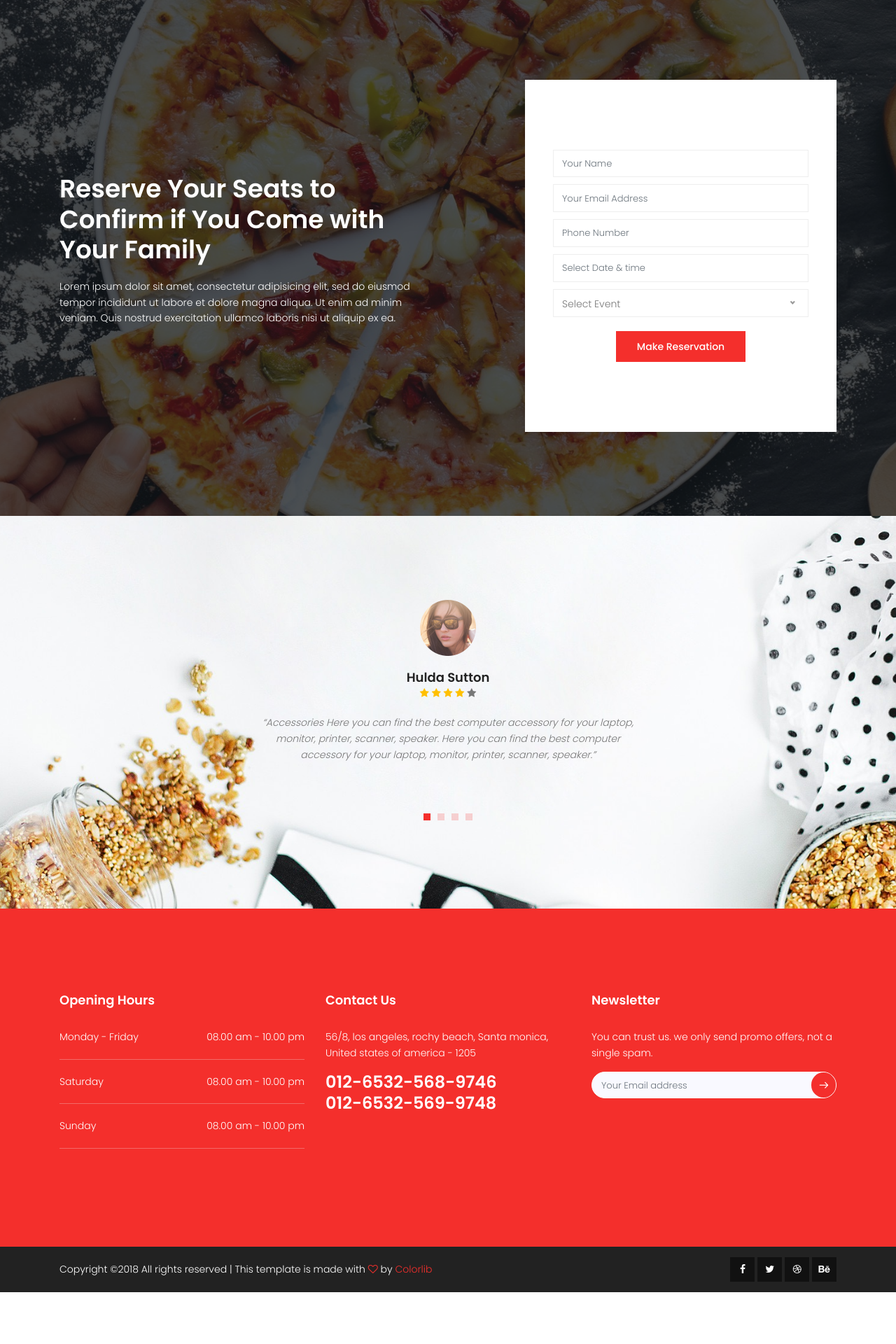
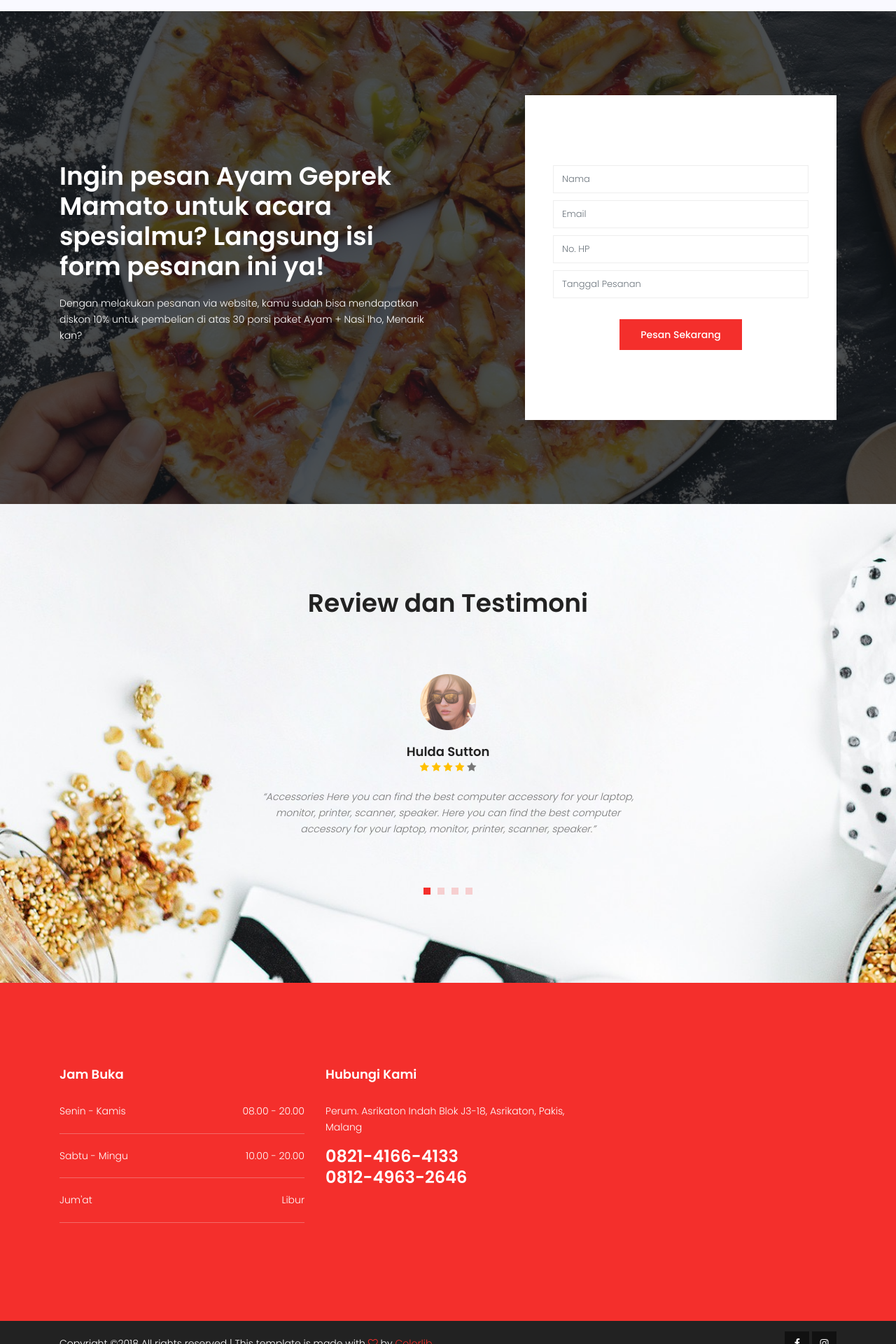
Before and after one commit to rzkmsjhr/geprekmamato, a CodeIgniter app: page /geprekmamato/ in a window 1280 px wide. Shown: the part 3160-5080 px from the top of the page at 70% size. Before the commit the page ends 5006 px from the top, so only its background shows below. Run offline with CodeIgniter, Linux system fonts and the light colour scheme; some libraries are stand-ins or nearby versions.

Commit message:
edit template home

```diff
--- a/application/views/v_home.php
+++ b/application/views/v_home.php
@@ -24,7 +24,7 @@
       <link rel="stylesheet" href="<?php echo base_url()?>assets/home/css/font-awesome.min.css">
       <link rel="stylesheet" href="<?php echo base_url()?>assets/home/css/bootstrap.css">
       <link rel="stylesheet" href="<?php echo base_url()?>assets/home/css/magnific-popup.css">
-      <link rel="stylesheet" href="<?php echo base_url()?>assets/home/css/jquery-ui.css">
+      <link rel="stylesheet" href="//code.jquery.com/ui/1.12.1/themes/base/jquery-ui.css">
       <link rel="stylesheet" href="<?php echo base_url()?>assets/home/css/nice-select.css">
       <link rel="stylesheet" href="<?php echo base_url()?>assets/home/css/animate.min.css">
       <link rel="stylesheet" href="<?php echo base_url()?>assets/home/css/owl.carousel.css">
@@ -42,30 +42,13 @@
           </div>
         </div>
         <div class="container main-menu">
-          <div class="row align-items-center justify-content-center d-flex">
+          <div class="row align-items-center justify-content-center">
               <nav id="nav-menu-container">
                 <ul class="nav-menu">
                   <li><a href="index.html">Home</a></li>
                   <li><a href="about.html">About</a></li>
                   <li><a href="menu.html">Menu</a></li>
                   <li><a href="gallery.html">Gallery</a></li>
-                  <li class="menu-has-children"><a href="">Blog</a>
-                    <ul>
-                      <li><a href="blog-home.html">Blog Home</a></li>
-                      <li><a href="blog-single.html">Blog Single</a></li>
-                    </ul>
-                  </li>
-                  <li class="menu-has-children"><a href="">Pages</a>
-                    <ul>
-                        <li><a href="elements.html">Elements</a></li>
-                      <li class="menu-has-children"><a href="">Level 2 </a>
-                        <ul>
-                          <li><a href="#">Item One</a></li>
-                          <li><a href="#">Item Two</a></li>
-                        </ul>
-                      </li>
-                    </ul>
-                  </li>
                   <li><a href="contact.html">Contact</a></li>
                 </ul>
               </nav><!-- #nav-menu-container -->
@@ -99,52 +82,29 @@
             <div class="row section-gap">
               <div class="col-lg-4  col-md-6 col-sm-6">
                 <div class="single-footer-widget">
-                  <h4>Opening Hours</h4>
+                  <h4>Jam Buka</h4>
                   <ul class="hr-list">
                     <li class="d-flex justify-content-between">
-                      <span>Monday - Friday</span> <span>08.00 am - 10.00 pm</span>
+                      <span>Senin - Kamis</span> <span>08.00 - 20.00</span>
                     </li>
                     <li class="d-flex justify-content-between">
-                      <span>Saturday</span> <span>08.00 am - 10.00 pm</span>
+                      <span>Sabtu - Mingu</span> <span>10.00 - 20.00</span>
                     </li>
                     <li class="d-flex justify-content-between">
-                      <span>Sunday</span> <span>08.00 am - 10.00 pm</span>
+                      <span>Jum'at</span> <span>Libur</span>
                     </li>
                   </ul>
                 </div>
               </div>
               <div class="col-lg-4  col-md-6 col-sm-6">
                 <div class="single-footer-widget">
-                  <h4>Contact Us</h4>
+                  <h4>Hubungi Kami</h4>
                   <p>
-                    56/8, los angeles, rochy beach, Santa monica, United states of america - 1205
+                    Perum. Asrikaton Indah Blok J3-18, Asrikaton, Pakis, Malang
                   </p>
                   <p class="number">
-                    012-6532-568-9746 <br>
-                    012-6532-569-9748
+                    0821-4166-4133<br>0812-4963-2646
                   </p>
-                </div>
-              </div>
-              <div class="col-lg-4  col-md-6 col-sm-6">
-                <div class="single-footer-widget">
-                  <h4>Newsletter</h4>
-                  <p>You can trust us. we only send promo offers, not a single spam.</p>
-                  <div class="d-flex flex-row" id="mc_embed_signup">
-
-
-                      <form class="navbar-form" action="https://spondonit.us12.list-manage.com/subscribe/post?u=1462626880ade1ac87bd9c93a&amp;id=92a4423d01" method="get">
-                        <div class="input-group add-on align-items-center d-flex">
-                            <input class="form-control" name="EMAIL" placeholder="Your Email address" onfocus="this.placeholder = ''" onblur="this.placeholder = 'Your Email address'" required="" type="email">
-                        <div style="position: absolute; left: -5000px;">
-                          <input name="b_36c4fd991d266f23781ded980_aefe40901a" tabindex="-1" value="" type="text">
-                        </div>
-                          <div class="input-group-btn">
-                            <button class="genric-btn"><span class="lnr lnr-arrow-right"></span></button>
-                          </div>
-                        </div>
-                          <div class="info mt-20"></div>
-                      </form>
-                  </div>
                 </div>
               </div>
             </div>
@@ -158,9 +118,7 @@ Copyright &copy;<script>document.write(new Date().getFullYear());</script> All r
 <!-- Link back to Colorlib can't be removed. Template is licensed under CC BY 3.0. --></p>
               <ul class="col-lg-4 col-mdcol-sm-6 -6 social-icons text-right">
                               <li><a href="#"><i class="fa fa-facebook"></i></a></li>
-                              <li><a href="#"><i class="fa fa-twitter"></i></a></li>
-                              <li><a href="#"><i class="fa fa-dribbble"></i></a></li>
-                              <li><a href="#"><i class="fa fa-behance"></i></a></li>
+                              <li><a href="#"><i class="fa fa-instagram"></i></a></li>
                           </ul>
             </div>
           </div>
@@ -183,5 +141,11 @@ Copyright &copy;<script>document.write(new Date().getFullYear());</script> All r
       <script src="<?php echo base_url()?>assets/home/js/isotope.pkgd.min.js"></script>
       <script src="<?php echo base_url()?>assets/home/js/mail-script.js"></script>
       <script src="<?php echo base_url()?>assets/home/js/main.js"></script>
+
+      <script>
+        $( function() {
+          var date = $('#tanggal-pesan').datepicker({ dateFormat: 'yy-mm-dd', minDate: 0 }).val();
+        } );
+      </script>
     </body>
   </html>
--- a/application/views/v_index.php
+++ b/application/views/v_index.php
@@ -24,7 +24,7 @@
             <div class="menu-content pb-70 col-lg-8">
               <div class="title text-center">
                 <h1 class="mb-10">Pilihan Menu Ayam Geprek Mamato</h1>
-                <p>Berbabagai macam menu dengan harga murah dengan kualitas bahan yang baik dan juga segar</p>
+                <p>Berbabagai macam menu dengan harga yang terjangkau dengan kualitas bahan yang baik dan juga segar</p>
               </div>
             </div>
           </div>
@@ -206,29 +206,18 @@
         <div class="container">
           <div class="row justify-content-between align-items-center">
             <div class="col-lg-6 reservation-left">
-              <h1 class="text-white">Reserve Your Seats
-              to Confirm if You Come
-              with Your Family</h1>
+              <h1 class="text-white">Ingin pesan Ayam Geprek Mamato untuk acara spesialmu? Langsung isi form pesanan ini ya!</h1>
               <p class="text-white pt-20">
-                Lorem ipsum dolor sit amet, consectetur adipisicing elit, sed do eiusmod tempor incididunt ut labore et dolore magna aliqua. Ut enim ad minim veniam. Quis nostrud exercitation ullamco laboris nisi ut aliquip ex ea.
+                Dengan melakukan pesanan via website, kamu sudah bisa mendapatkan diskon 10% untuk pembelian di atas 30 porsi paket Ayam + Nasi lho, Menarik kan?
               </p>
             </div>
             <div class="col-lg-5 reservation-right">
               <form class="form-wrap text-center" action="#">
-                <input type="text" class="form-control" name="name" placeholder="Your Name" onfocus="this.placeholder = ''" onblur="this.placeholder = 'Your Name'" >
-                <input type="email" class="form-control" name="email" placeholder="Your Email Address" onfocus="this.placeholder = ''" onblur="this.placeholder = 'Your Email Address'" >
-                <input type="text" class="form-control" name="phone" placeholder="Phone Number" onfocus="this.placeholder = ''" onblur="this.placeholder = 'Phone Number'" >
-                <input type="text" class="form-control date-picker" name="date" placeholder="Select Date & time" onfocus="this.placeholder = ''" onblur="this.placeholder = 'Select Date & time'" >
-                <div class="form-select" id="service-select">
-                  <select>
-                    <option data-display="">Select Event</option>
-                    <option value="1">Event One</option>
-                    <option value="2">Event Two</option>
-                    <option value="3">Event Three</option>
-                    <option value="4">Event Four</option>
-                  </select>
-                </div>
-                <button class="primary-btn text-uppercase mt-20">Make Reservation</button>
+              <input type="text" class="form-control" name="name" placeholder="Nama" onfocus="this.placeholder = ''" onblur="this.placeholder = 'Isi Nama Kamu'" >
+              <input type="email" class="form-control" name="email" placeholder="Email" onfocus="this.placeholder = ''" onblur="this.placeholder = 'Email'" >
+              <input type="text" class="form-control" name="phone" placeholder="No. HP" onfocus="this.placeholder = ''" onblur="this.placeholder = 'No. HP'" >
+              <input type="text" class="form-control" id="tanggal-pesan" name="date" placeholder="Tanggal Pesanan" onfocus="this.placeholder = ''" onblur="this.placeholder = 'Tanggal Pesanan'" >
+                <button class="primary-btn text-uppercase mt-20">Pesan Sekarang</button>
               </form>
             </div>
           </div>
@@ -239,6 +228,13 @@
       <!-- Start review Area -->
       <section class="review-area section-gap">
         <div class="container">
+          <div class="row d-flex justify-content-center">
+            <div class="menu-content pb-70 col-lg-8">
+              <div class="title text-center">
+                <h1 class="mb-10">Review dan Testimoni</h1>
+              </div>
+            </div>
+          </div>
           <div class="row">
             <div class="active-review-carusel">
               <div class="single-review">
```
Also changed, not shown: assets/qrtrans/TRANSID-5BF4BB89652B7.png (added).
